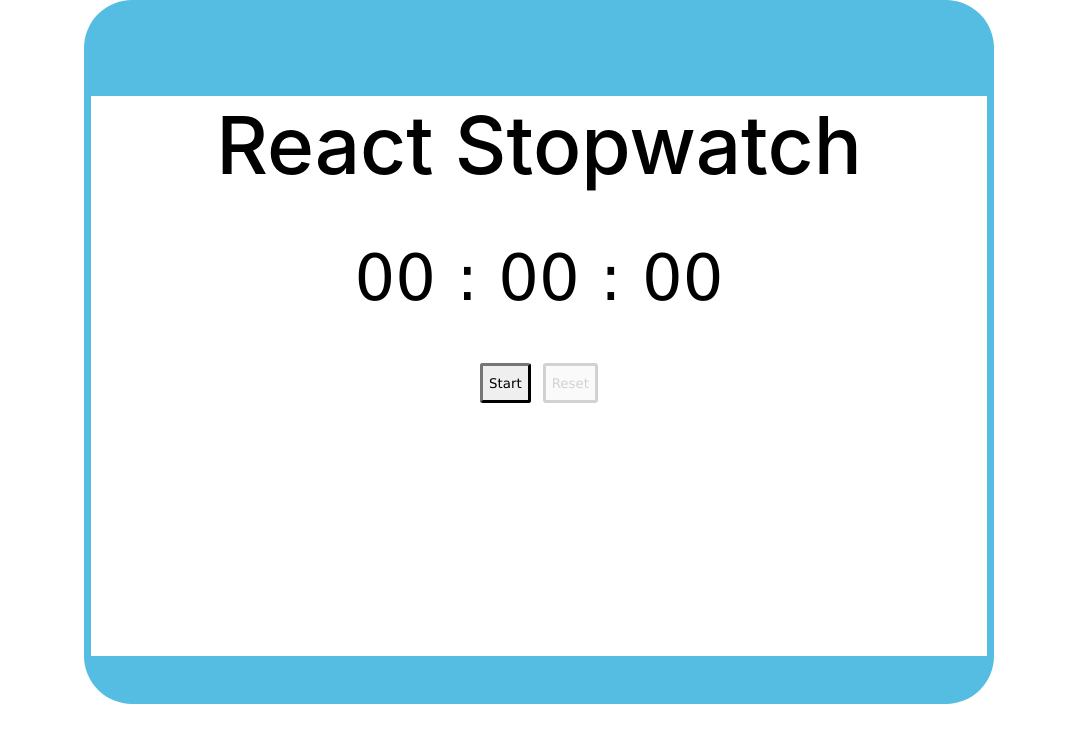
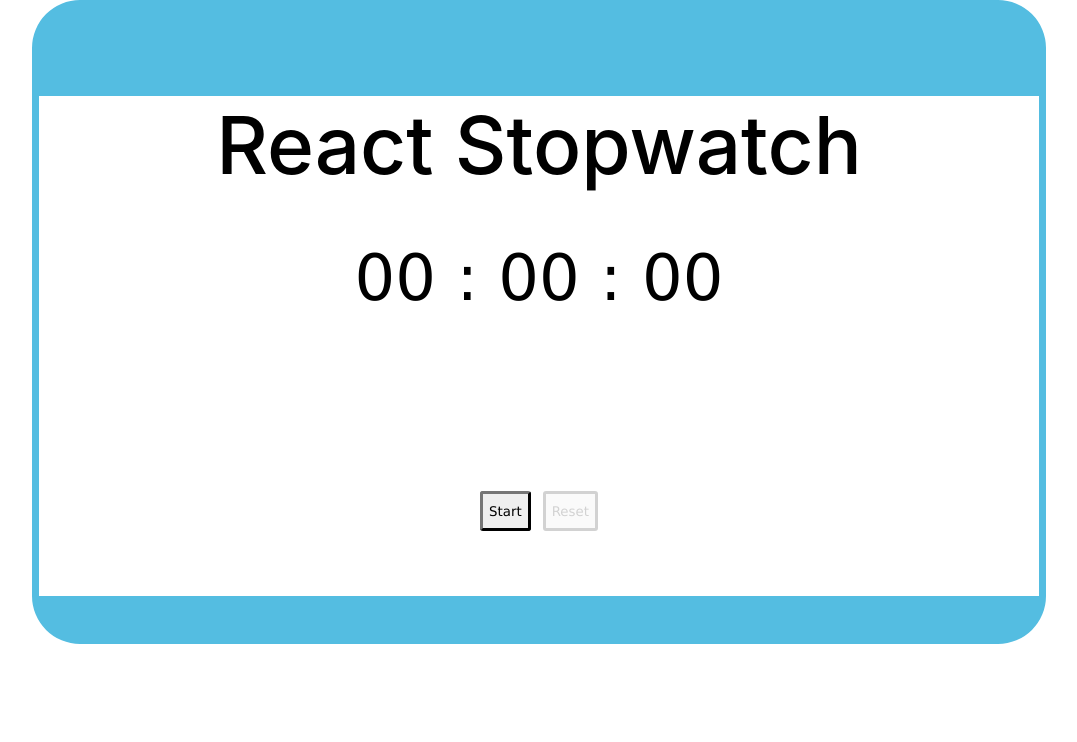
Before and after one commit to iamneo-production/aafbedeffbaddddbbedcfcdbadffbabbf, a React (Create React App) app in the folder reactapp/: page / in a window 1280 px wide. Shown: the top 742 px of the page, without its empty margins (101-1178 px from the left). Built offline with nearby package versions, Linux system fonts and the light colour scheme.

Commit message:
Backup Commit

```diff
--- a/reactapp/src/App.css
+++ b/reactapp/src/App.css
@@ -49,8 +49,8 @@ p{
 #stopwatch {
   margin:auto;
   /* margin-top: 10px; */
-  height: 70vh;
-  width:70vw;
+  height: 500px;
+  width:1000px;
   background-color: white;
   /* display: flex;
   flex-direction: column; */
@@ -77,8 +77,7 @@ p{
 }
 
 .buttons {
-  margin:auto;
-  /* margin: 3rem 0; */
+  margin: 11rem 0;
   width: 100%;
   display: flex;
   justify-content: center;
```
